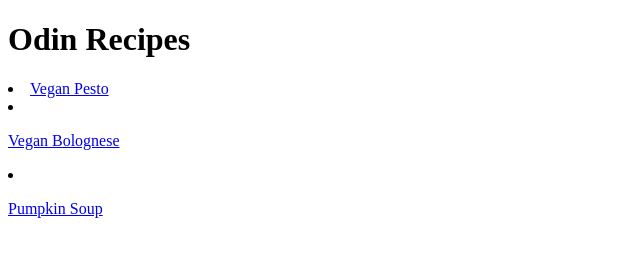
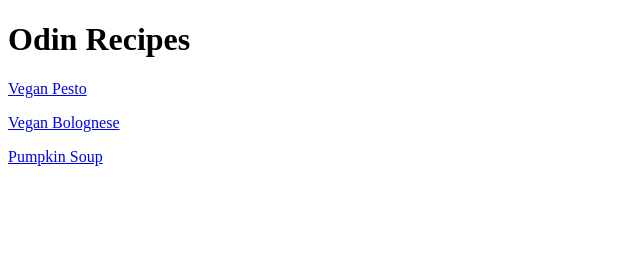
Before and after one commit to Jpague12/odin-recipes, a plain HTML site: page index.html in a window 1280 px wide. Shown: the whole page, without its empty margins (0-640 px from the left). Drawn offline with Linux system fonts and the light colour scheme.

Commit message:
Change out the bullet points on the index page.
Just had to remove the li from the code because if li comes before p it makes bullet points

```diff
--- a/index.html
+++ b/index.html
@@ -7,9 +7,9 @@
 </head>
 <body>
     <h1>Odin Recipes</h1>
-    <li><a href="recipes/veganpesto.html">Vegan Pesto</a></li>
-    <li><p><a href="recipes/veganbolognese.html">Vegan Bolognese</a></p></li>
-    <li><p><a href="recipes/pumpkinsoup.html">Pumpkin Soup</a></p></li>
+    <a href="recipes/veganpesto.html">Vegan Pesto</a>
+    <p><a href="recipes/veganbolognese.html">Vegan Bolognese</a></p>
+    <p><a href="recipes/pumpkinsoup.html">Pumpkin Soup</a></p>
 
 
 
```
